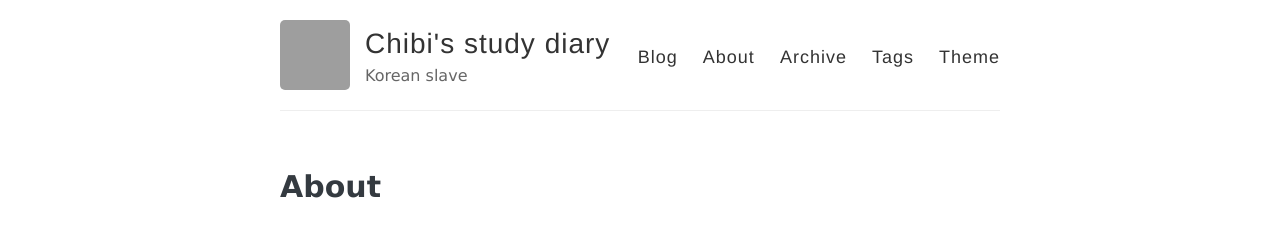
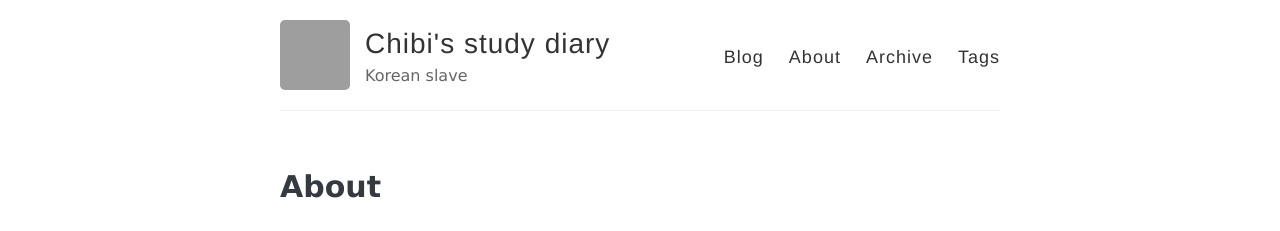
Before and after one commit to chibi-chichi/chibi-chichi.github.io, a Jekyll site: the page built from about.md, in a window 1280 px wide. Shown: the top 231 px of the page. Built offline with Jekyll 4.4.1, drawn with Linux system fonts in a browser that asks for light colours; grey boxes are pictures that could not be loaded.

Commit message:
Update _config.yml

```diff
--- a/_config.yml
+++ b/_config.yml
@@ -28,8 +28,7 @@ navigation:
     url: /archive
   - name: Tags
     url: /tags
-  - name: Theme
-    url: https://github.com/AWEEKJ/kiko-now
+
 
 # Pagination
 paginate: 5
```
